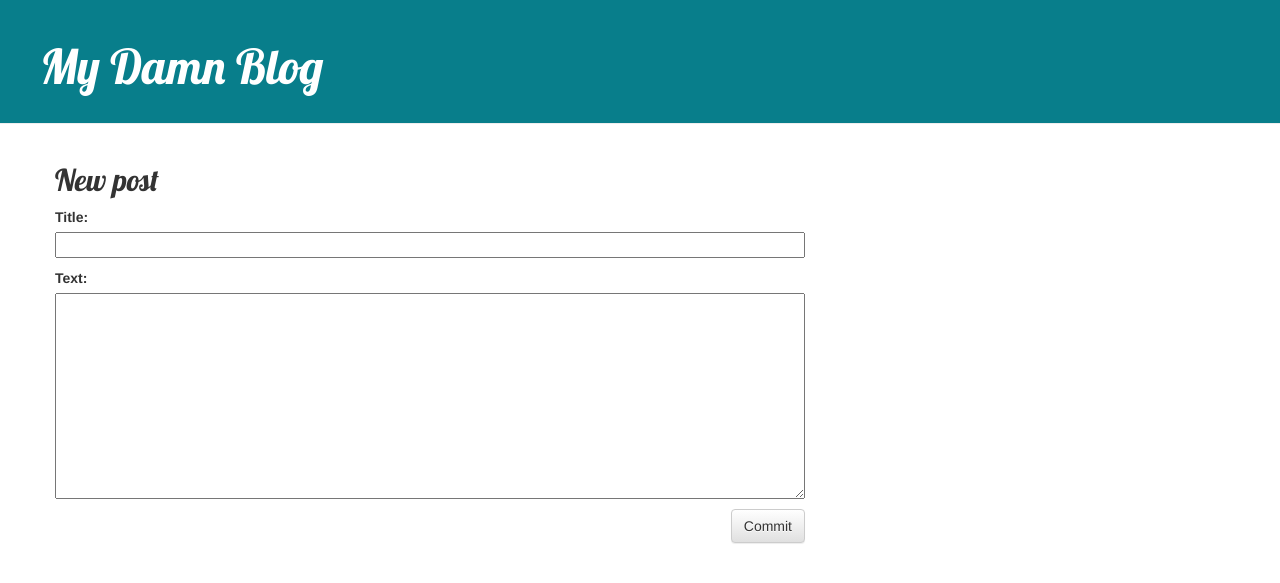
After one commit to bug-you/my-first-blog, a Django app: page /post/new/ in a window 1280 px wide. The commit adds this page. Shown: the top 583 px of the page. Run offline with Django 3.2, Linux system fonts and the light colour scheme; some libraries are stand-ins or nearby versions.

Commit message:
Added views to create/edit blog post inside the site.

```diff
--- /dev/null
+++ b/blog/forms.py
@@ -0,0 +1,9 @@
+from django import forms
+
+from .models import Post
+
+class PostForm(forms.ModelForm):
+
+    class Meta:
+        model = Post
+        fields = ('title', 'text',)
--- a/blog/static/css/blog.css
+++ b/blog/static/css/blog.css
@@ -1,5 +1,5 @@
 .page-header {
-    background-color: #C25100;
+    background-color: #087E8B;
     margin-top: 0;
     padding: 20px 20px 20px 40px;
 }
@@ -42,5 +42,5 @@ h1, h2, h3, h4 {
 }
 
 .post h2 a, .post h2 a:visited {
-    color: #000000;
+    color: #0D1F2D;
 }
--- a/blog/templates/blog/base.html
+++ b/blog/templates/blog/base.html
@@ -10,7 +10,10 @@
     </head>
     <body>
         <div class="page-header">
-            <h1><a href="/">Django Girls Blog</a></h1>
+            {% if user.is_authenticated %}
+                <a href="{% url 'post_new' %}" class="top-menu"><span class="glyphicon glyphicon-plus"></span></a>
+            {% endif %}
+            <h1><a href="/">My Damn Blog</a></h1>
         </div>
         <div class="content container">
             <div class="row">
--- a/blog/templates/blog/post_detail.html
+++ b/blog/templates/blog/post_detail.html
@@ -7,6 +7,9 @@
                 {{ post.published_date }}
             </div>
         {% endif %}
+        {% if user.is_authenticated %}
+            <a class="btn btn-default" href="{% url 'post_edit' pk=post.pk %}"><span class="glyphicon glyphicon-pencil"></span></a>
+        {% endif %}
         <h2>{{ post.title }}</h2>
         <p>{{ post.text|linebreaksbr }}</p>
     </div>
--- /dev/null
+++ b/blog/templates/blog/post_edit.html
@@ -0,0 +1,9 @@
+{% extends 'blog/base.html' %}
+
+{% block content %}
+    <h2>New post</h2>
+    <form method="POST" class="post-form">{% csrf_token %}
+        {{ form.as_p }}
+        <button type="submit" class="save btn btn-default">Commit</button>
+    </form>
+{% endblock %}
--- a/blog/urls.py
+++ b/blog/urls.py
@@ -4,4 +4,6 @@ from . import views
 urlpatterns = [
     path('', views.post_list, name='post_list'),
     path('post/<int:pk>/', views.post_detail, name='post_detail'),
+    path('post/new/', views.post_new, name='post_new'),
+    path('post/<int:pk>/edit/', views.post_edit, name='post_edit'),
 ]
--- a/blog/views.py
+++ b/blog/views.py
@@ -1,5 +1,6 @@
-from django.shortcuts import render, get_object_or_404
+from django.shortcuts import render, get_object_or_404, redirect
 from .models import Post
+from .forms import PostForm
 from django.utils import timezone
 
 def post_list(request):
@@ -9,3 +10,30 @@ def post_list(request):
 def post_detail(request, pk):
     post = get_object_or_404(Post, pk=pk)
     return render(request, 'blog/post_detail.html', {'post': post})
+
+def post_new(request):
+    if request.method == "POST":
+        form = PostForm(request.POST)
+        if form.is_valid():
+            post = form.save(commit=False)
+            post.author = request.user
+            post.published_date = timezone.now()
+            post.save()
+            return redirect('post_detail', pk=post.pk)
+    else:
+        form = PostForm()
+    return render(request, 'blog/post_edit.html', {'form': form})
+
+def post_edit(request, pk):
+    post = get_object_or_404(Post, pk=pk)
+    if request.method == "POST":
+        form = PostForm(request.POST, instance=post)
+        if form.is_valid():
+            post = form.save(commit=False)
+            post.author = request.user
+            post.published_date = timezone.now()
+            post.save()
+            return redirect('post_detail', pk=post.pk)
+    else:
+        form = PostForm(instance=post)
+    return render(request, 'blog/post_edit.html', {'form': form})
```
